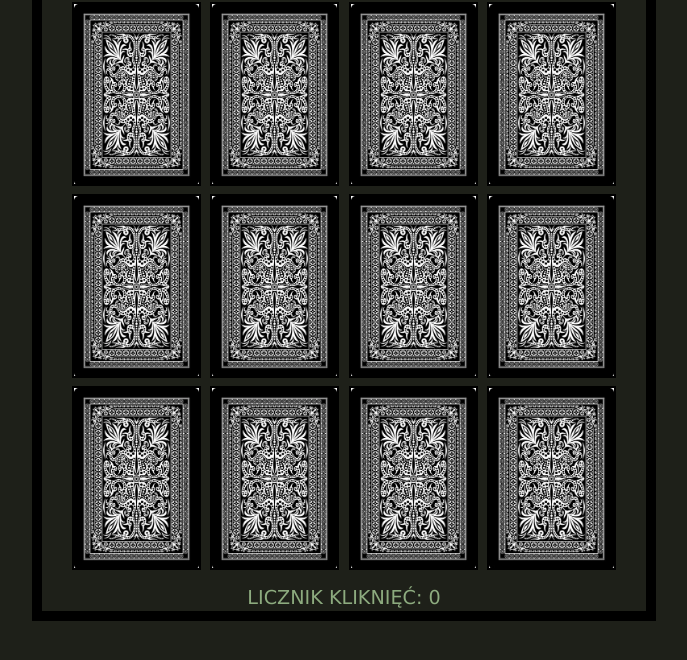
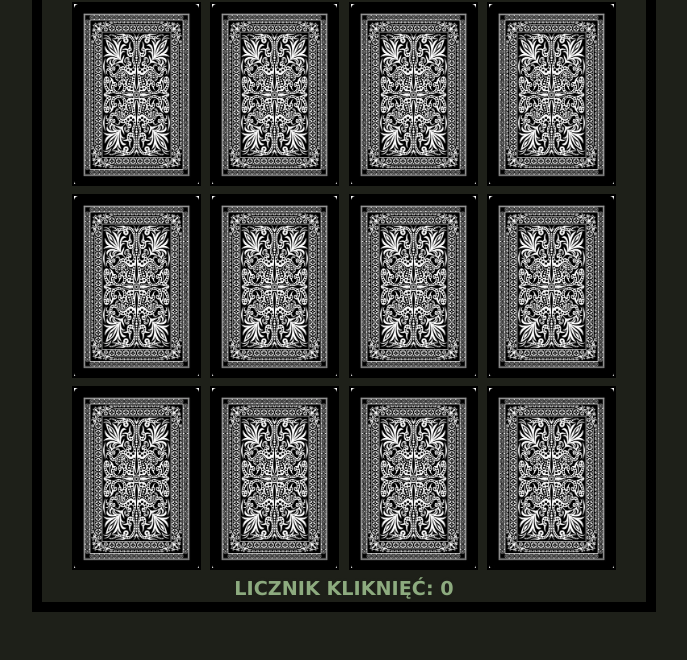
Before and after one commit to nadkka/memory, a plain HTML site: page memory.html in a window 1280 px wide. Shown: the part 116-776 px from the top of the page, without its empty margins (296-983 px from the left). Drawn offline with Linux system fonts and the light colour scheme.

Commit message:
Update style.css

```diff
--- a/style.css
+++ b/style.css
@@ -14,10 +14,15 @@ h1{
 
 #board{
     width: 600px;
+    height: 600px;
     text-align: center;
     margin: auto;
     border: 10px solid black;
     padding: 2px;
+    text-shadow: -3px 0 black, 0 3px black,
+      3px 0 black, 0 -3px black;
+    color: white;
+
 }
 
 .card{
@@ -28,13 +33,20 @@ h1{
     display: inline-block;
     margin: 2px;
     border: 2px solid black;
+    transition: linear 0.1s;
+
+
+
 }
 .card:hover{
     border: 2px solid #8DAB7F;
-
 }
 
 .score{
     font-size: larger;
-    margin-top: 10px;
+    margin-top: 1px;
+    font-weight: bold;
+    color:#8DAB7F ;
+    text-shadow: -3px 0 #1E2019, 0 3px #1E2019,
+      3px 0 #1E2019, 0 -3px #1E2019;
 }
```
